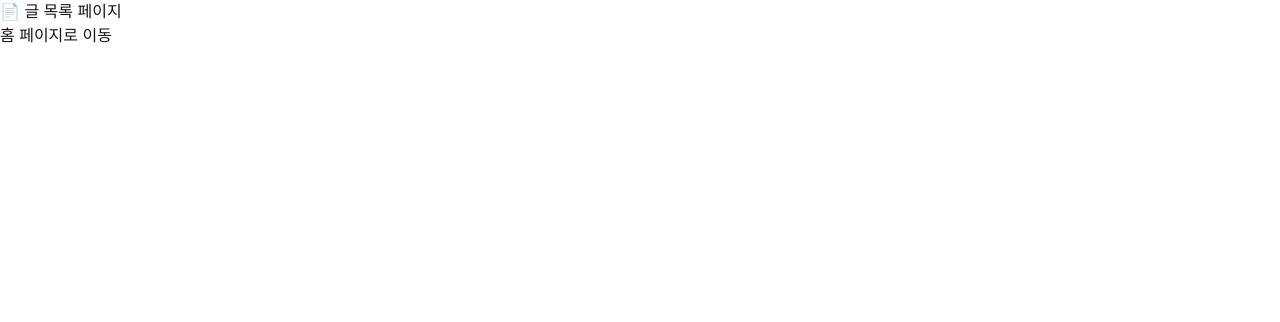
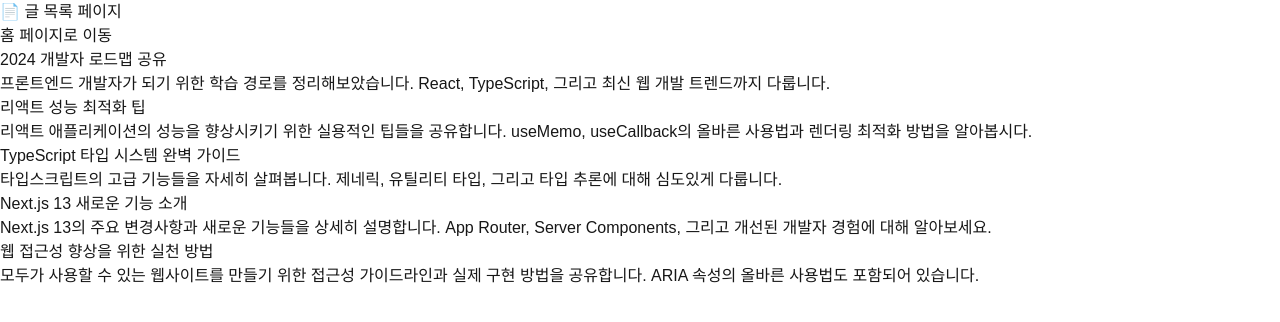
Before and after one commit to yullivan/blog-front, a Next.js app: page /posts in a window 1280 px wide. Shown: the top 322 px of the page. Built offline with nearby package versions, Linux system fonts and the light colour scheme.

Commit message:
feat: 글 목록 렌더링

```diff
--- a/src/app/posts/page.tsx
+++ b/src/app/posts/page.tsx
@@ -7,6 +7,14 @@
     <div>
       <div>📄 글 목록 페이지</div>
       <Link href="/">홈 페이지로 이동</Link>
+      <ul>
+        {posts.map((post) => (
+          <li key={post.id}>
+            <div>{post.title}</div>
+            <div>{post.description}</div>
+          </li>
+        ))}
+      </ul>
     </div>
   );
 }
```
